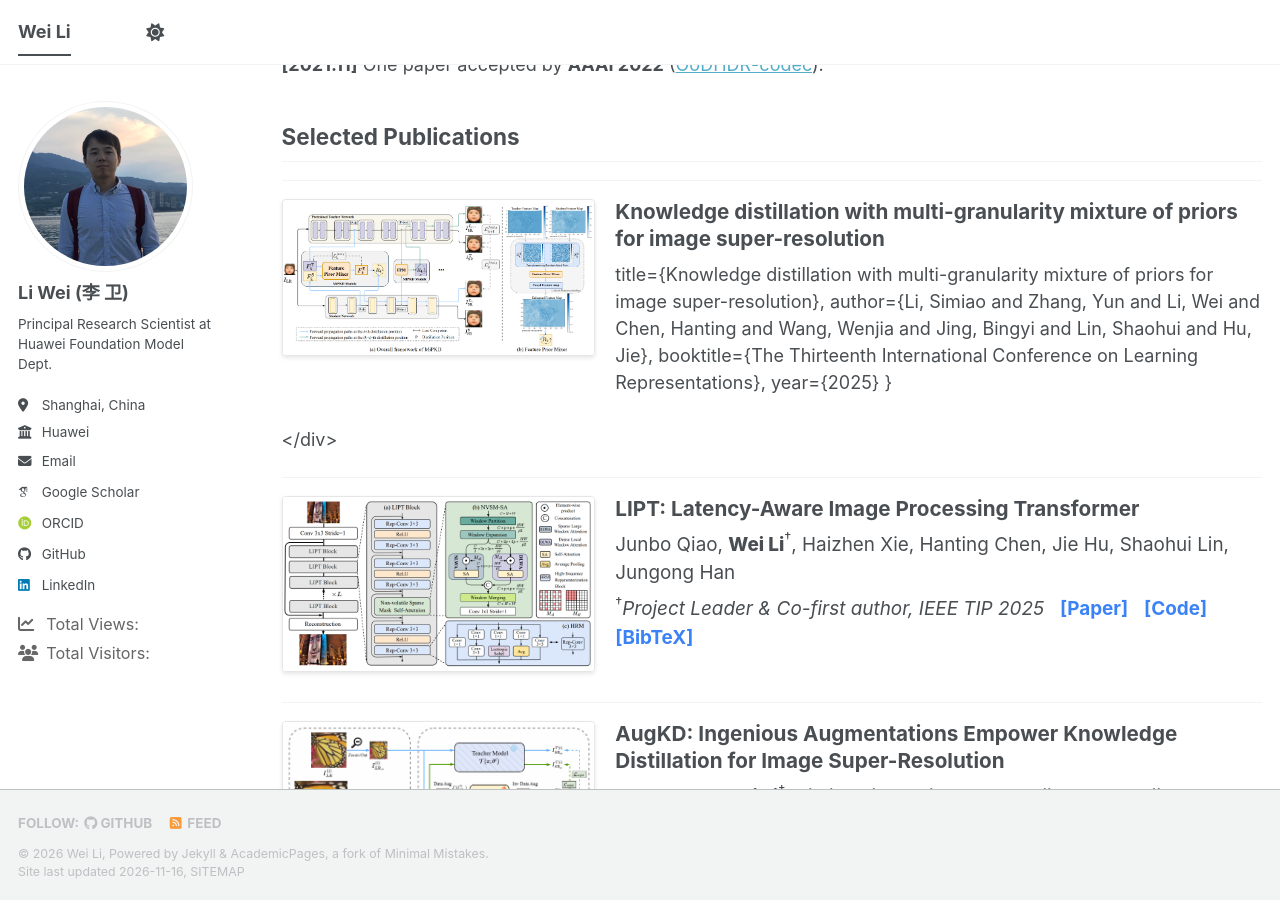
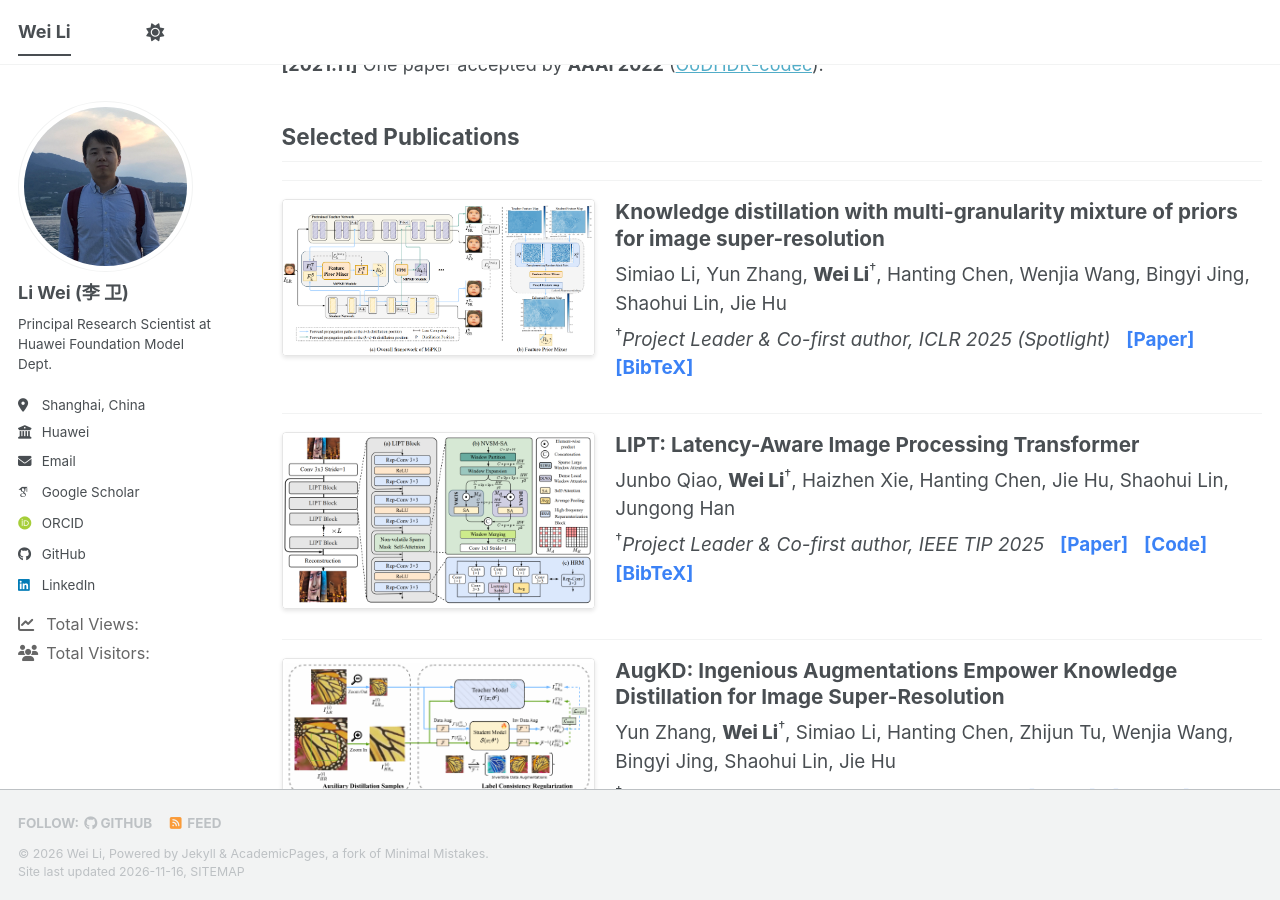
Before and after one commit to WeiLi-THU/WeiLi-THU.github.io, a Jekyll site: the page built from _pages/about.md, in a window 1280 px wide and 900 px high, scrolled down 1227 px. Built offline with Jekyll 4.4.1, drawn with Linux system fonts in a browser that asks for light colours; some web fonts are replaced; a script bundle is joined from its source files by our own code; library files that are not in the unit come from our copies; comment, search, counter and statistics services are not loaded.

Commit message:
Update about.md

```diff
--- a/_pages/about.md
+++ b/_pages/about.md
@@ -46,11 +46,19 @@ I have authored **over 20 publications** in leading AI conferences and journals,
   <div style="flex: 0 0 32%; margin-right: 20px;">
     <img src="/images/mipkd.png" alt="MiPKD Teaser for Image Super-Resolution" style="border: 1px solid rgba(128, 128, 128, 0.2); border-radius: 4px; max-width: 100%; box-shadow: 0 2px 4px rgba(0,0,0,0.1);">
   </div>
-
   <div style="flex: 1;">
     <h3 style="margin-top: 0; margin-bottom: 8px; font-size: 1.15em; line-height: 1.3;">
       <strong>Knowledge distillation with multi-granularity mixture of priors for image super-resolution</strong>
     </h3>
+    <p style="margin: 0; font-size: 1.05em;">
+      Simiao Li, Yun Zhang, <span style="font-weight: 800;">Wei Li</span><sup>&dagger;</sup>, Hanting Chen, Wenjia Wang, Bingyi Jing, Shaohui Lin, Jie Hu
+    </p>
+    <p style="margin: 8px 0 0 0; font-size: 1.05em;">
+      <sup>&dagger;</sup><em>Project Leader &amp; Co-first author, ICLR 2025 (Spotlight)</em> &nbsp;
+      <a href="https://proceedings.iclr.cc/paper_files/paper/2025/file/dcdaccb57420cb344b73da90f2281f11-Paper-Conference.pdf" style="color: #3B82F6; text-decoration: none; font-weight: bold;">[Paper]</a> &nbsp;
+      <a href="javascript:void(0)" onclick="var b=document.getElementById('bib-mipkd'); b.style.display=(b.style.display=='none')?'block':'none';" style="color: #3B82F6; text-decoration: none; font-weight: bold;">[BibTeX]</a>
+    </p>
+    <div id="bib-mipkd" style="display: none; margin-top: 12px; padding: 12px; background-color: rgba(128, 128, 128, 0.08); border: 1px solid rgba(128, 128, 128, 0.2); border-radius: 6px; font-family: monospace; font-size: 0.85em; overflow-x: auto; white-space: pre;">@inproceedings{li2025knowledge,
   title={Knowledge distillation with multi-granularity mixture of priors for image super-resolution},
   author={Li, Simiao and Zhang, Yun and Li, Wei and Chen, Hanting and Wang, Wenjia and Jing, Bingyi and Lin, Shaohui and Hu, Jie},
   booktitle={The Thirteenth International Conference on Learning Representations},
```
